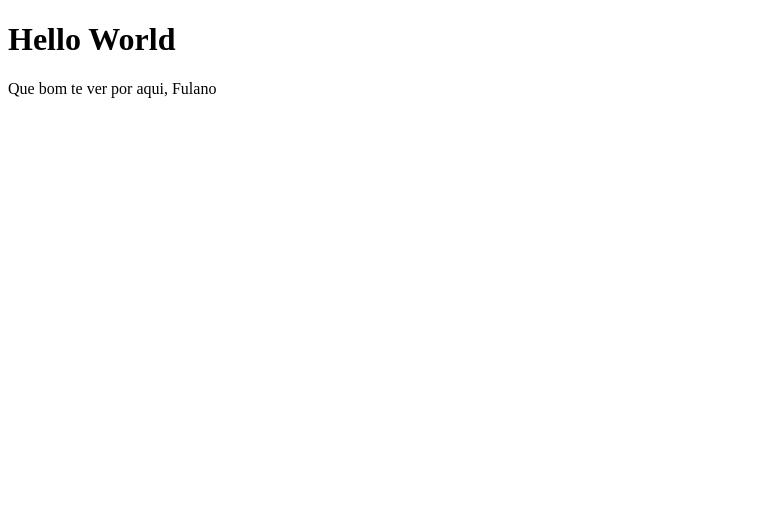
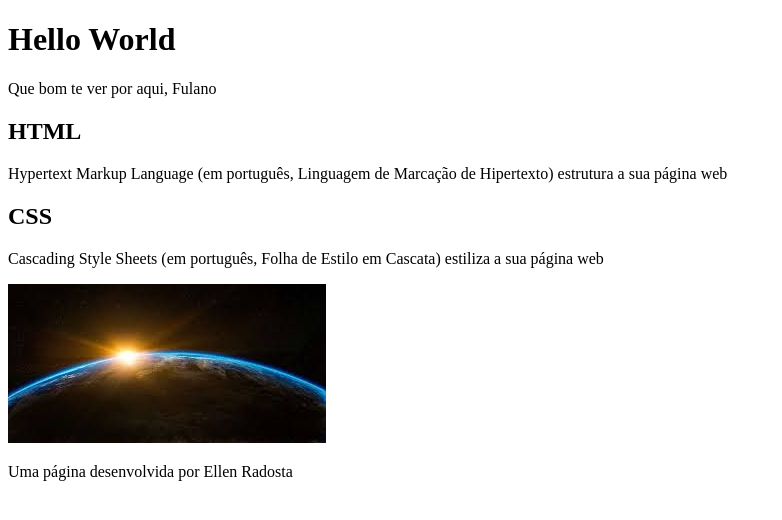
Before and after one commit to EllenDiasRadosta/HelloWorld, a plain HTML site: page index.html in a window 1280 px wide. Shown: the whole page, without its empty margins (0-782 px from the left). Drawn offline with Linux system fonts and the light colour scheme.

Commit message:
Add files via upload

```diff
--- a/index.html
+++ b/index.html
@@ -9,11 +9,19 @@
     <header>
 <h1>Hello World</h1>
 <p>Que bom te ver por aqui, Fulano</p>
+
+
     </header>
     <section>
+        <h2>HTML</h2>
+        <P>Hypertext Markup Language (em português, Linguagem de Marcação de Hipertexto) estrutura a sua página web</P>
+        <h2>CSS</h2>
+        <P>Cascading Style Sheets (em português, Folha de Estilo em Cascata) estiliza a sua página web</P>
+        <img src="imagens/download.jpg" alt="Imagem do planeta Terra com o sol nascendo ao fundo">
 
     </section>
     <footer>
+        <p>Uma página desenvolvida por Ellen Radosta</p>
 
     </footer>
 </body>
```
Also changed, not shown: imagens/download.jpg (added).
